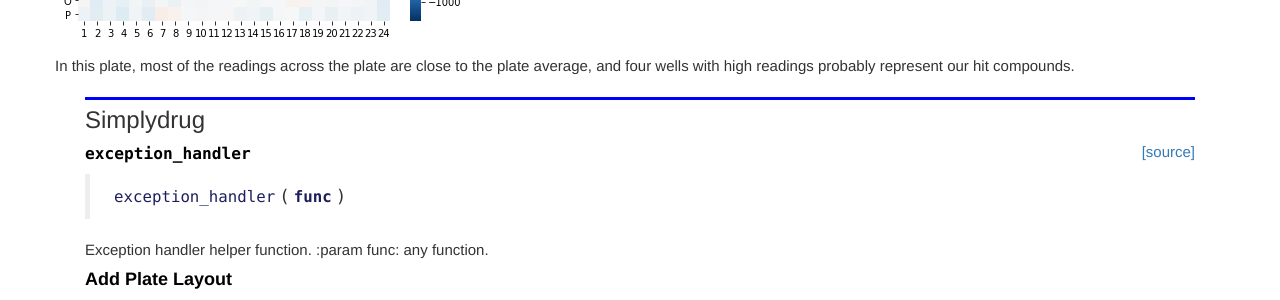
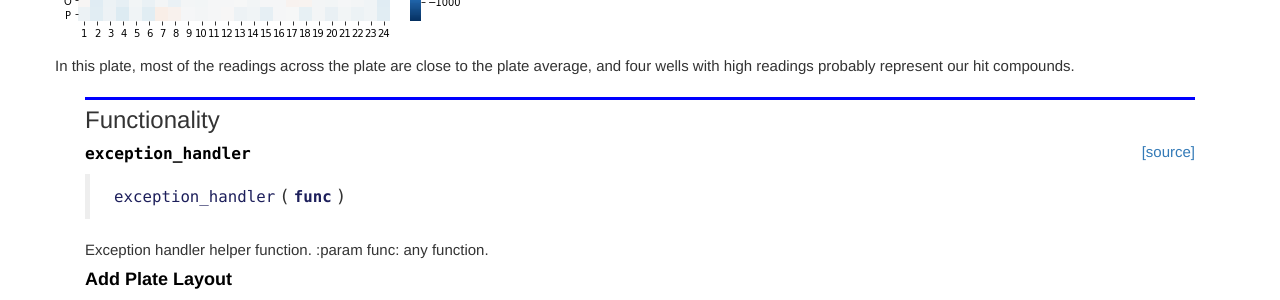
Before and after one commit to disc04/simplydrug, a Jekyll site: the page built from docs/index.html, in a window 1280 px wide and 900 px high, scrolled down 2462 px. Shown: the part 154-454 px from the top of the window. Built offline with Jekyll 4.4.1, drawn with Linux system fonts in a browser that asks for light colours; nearby versions of some CDN libraries; comment, search, counter and statistics services are not loaded.

Commit message:
Update index.html

```diff
--- a/docs/index.html
+++ b/docs/index.html
@@ -2,12 +2,13 @@
 layout: default
 ---
 
-<body>
 title: Simplydrug
 
 keywords: fastai
 sidebar: home_sidebar
 nb_path: "simplydrug.ipynb"
+
+<body>
 
 <div class="cell border-box-sizing text_cell rendered"><div class="inner_cell">
 <div class="text_cell_render border-box-sizing rendered_html">
@@ -200,7 +201,7 @@
 
 <div class="cell border-box-sizing text_cell rendered"><div class="inner_cell">
 <div class="text_cell_render border-box-sizing rendered_html">
-<p>{% include image.html style="float: left; margin-right:700px" max-width="950" file="/simplydrug/hts_notebooks/hts_images/index_df.png" %}</p>
+<p>{% include image.html style="float: right; margin-right:700px" max-width="950" file="/simplydrug/hts_notebooks/hts_images/index_df.png" %}</p>
 
 </div>
 </div>
@@ -231,7 +232,7 @@
 
 <div class="cell border-box-sizing text_cell rendered"><div class="inner_cell">
 <div class="text_cell_render border-box-sizing rendered_html">
-<p>{% include image.html style="float: left; margin-right:700px" max-width="550" file="/simplydrug/hts_notebooks/hts_images/index_heatmap.png" %}</p>
+<p>{% include image.html style="float: right; margin-right:700px" max-width="550" file="/simplydrug/hts_notebooks/hts_images/index_heatmap.png" %}</p>
 
 </div>
 </div>
@@ -256,7 +257,7 @@
 
 <div class="cell border-box-sizing text_cell rendered"><div class="inner_cell">
 <div class="text_cell_render border-box-sizing rendered_html">
-<h2 id="Simplydrug">Simplydrug<a class="anchor-link" href="#Simplydrug"> </a></h2>
+<h2 id="Simplydrug">Functionality<a class="anchor-link" href="#Simplydrug"> </a></h2>
 </div>
 </div>
 </div>
```
